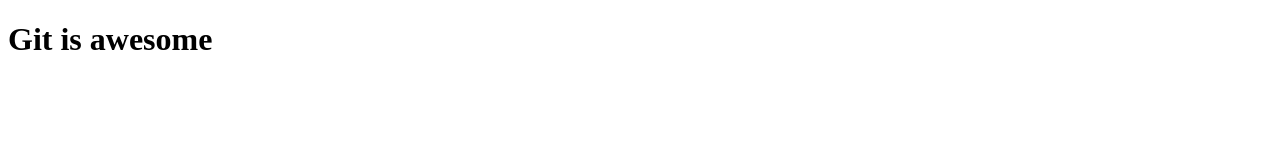
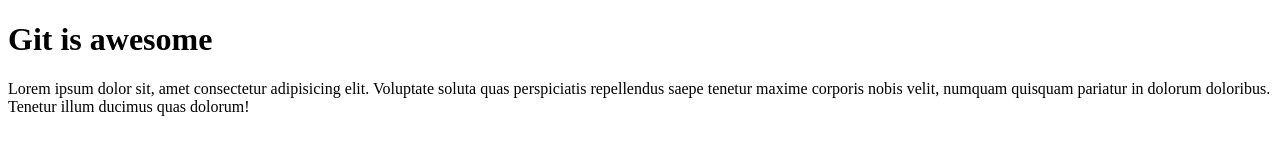
Before and after one commit to LuiSAlcedo/gitProject, a plain HTML site: page index.html in a window 1280 px wide. Drawn offline with Linux system fonts and the light colour scheme.

Commit message:
Added paragraph

```diff
--- a/index.html
+++ b/index.html
@@ -8,5 +8,6 @@
 </head>
 <body>
     <h1>Git is awesome</h1>
+    <p>Lorem ipsum dolor sit, amet consectetur adipisicing elit. Voluptate soluta quas perspiciatis repellendus saepe tenetur maxime corporis nobis velit, numquam quisquam pariatur in dolorum doloribus. Tenetur illum ducimus quas dolorum!</p>
 </body>
 </html>
```
